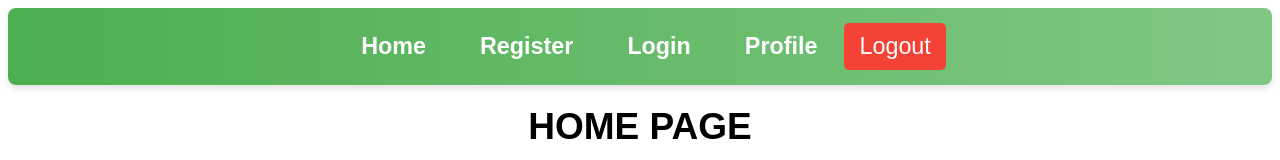
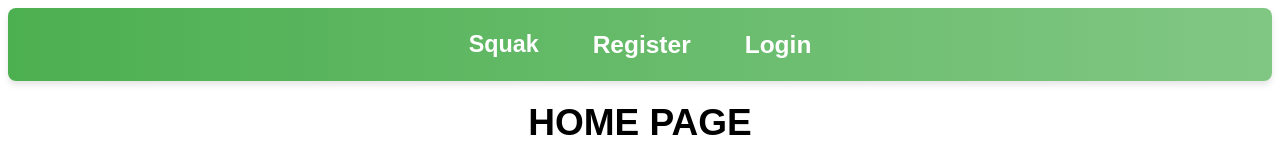
Before and after one commit to lamseey/forum-app, a Vue app: page / in a window 1280 px wide. Shown: the top 160 px of the page. Built offline with nearby package versions, Linux system fonts and the light colour scheme; no server answers; the database is empty.

Commit message:
we're too perfect

```diff
--- a/src/components/Navbar.vue
+++ b/src/components/Navbar.vue
@@ -1,25 +1,39 @@
 <template>
   <nav>
-    <router-link to="/">Home</router-link>
-    <router-link to="/register">Register</router-link>
-    <router-link to="/login">Login</router-link>
-    <router-link to="/profile">Profile</router-link>
-    <button class="logout" @click="logout">Logout</button>
+    <router-link to="/">Squak</router-link>
+    <div v-if="userloggedin">
+      <router-link to="/register">Register</router-link>
+      <router-link to="/login">Login</router-link>
+    </div>
+    <div v-else>
+      <router-link to="/profile">Profile</router-link>
+      <button class="logout" @click="logout">Logout</button>
+    </div>
   </nav>
 
 </template>
 
 <script setup>
 import { auth } from "@/firebase";
-import { signOut } from "firebase/auth";
+import { signOut, onAuthStateChanged } from "firebase/auth";
+import getUser from "@/composables/getUser";
+import { ref } from "vue";
+import { getAuth} from "firebase/auth";
+import router from "@/router";
 const logout = async () => {
   try {
     await signOut(auth);
     console.log("lougged out sucessfully");
+    router.push("/");
   } catch (err) {
     console.log("there was a error while logging out");
   }
 };
+
+const userloggedin = ref(getUser() == null)
+onAuthStateChanged(getAuth(), (_user) => {
+  userloggedin.value = _user == null;
+})
 </script>
 
 <style scoped>
```
